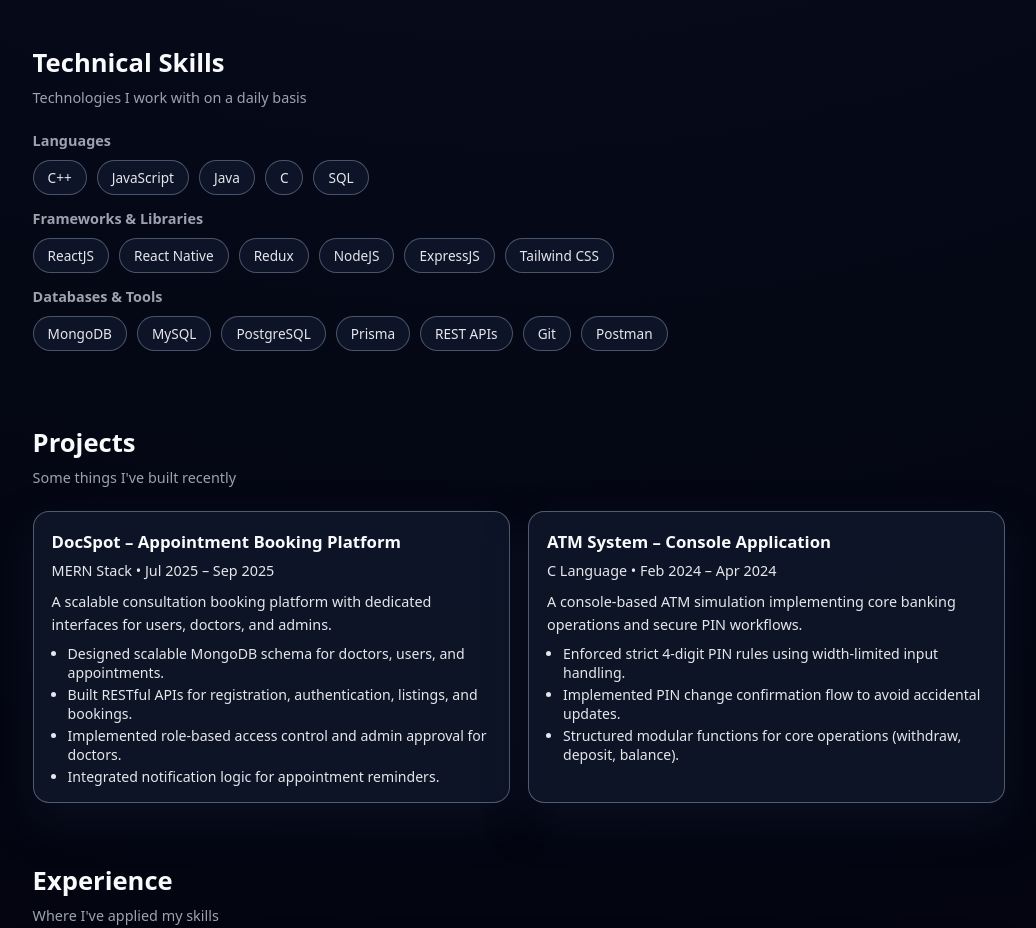
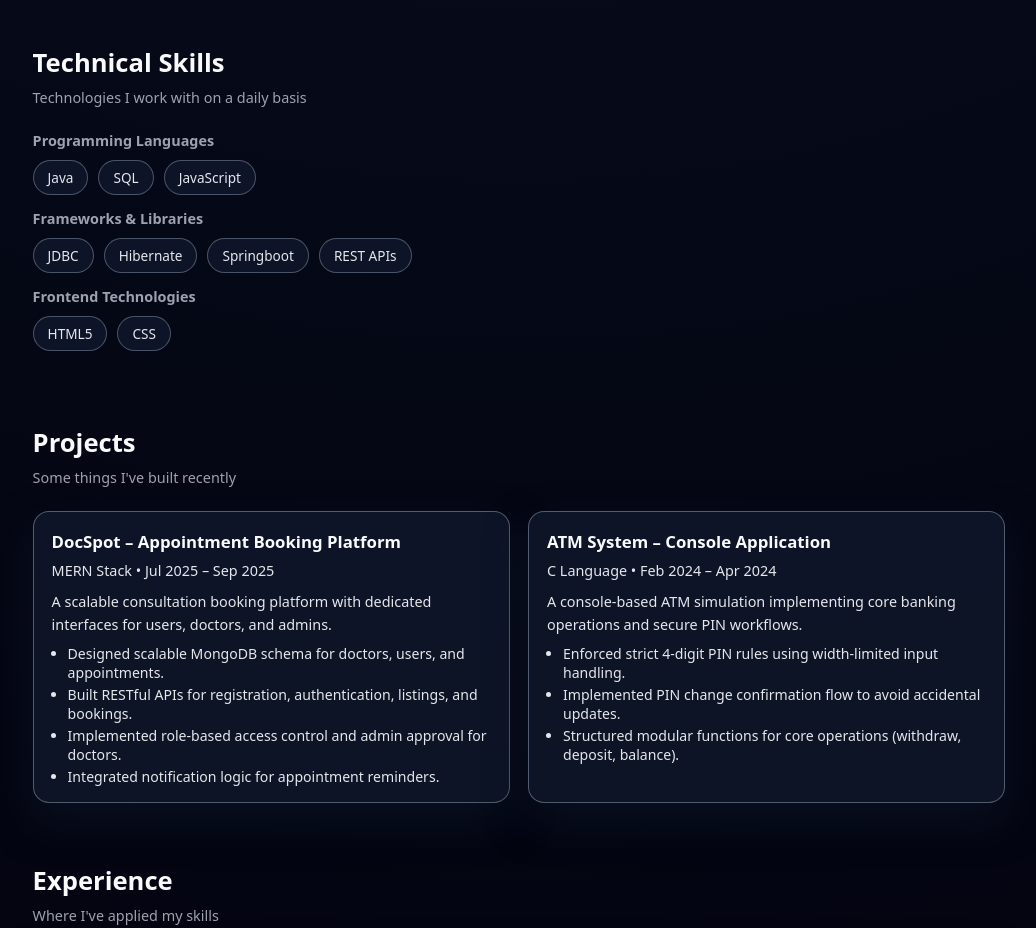
Before and after one commit to Balaji13052004/My-Portfolio, a React (Vite) app: page / in a window 1280 px wide. Shown: the part 1160-2088 px from the top of the page, without its empty margins (121-1157 px from the left). Built offline with nearby package versions, Linux system fonts and the light colour scheme.

Commit message:
Update skill groups and their items in Skills component

```diff
--- a/src/components/Skills.jsx
+++ b/src/components/Skills.jsx
@@ -2,16 +2,16 @@ import React from "react";
 
 const skillGroups = [
   {
-    title: "Languages",
-    items: ["C++", "JavaScript", "Java", "C", "SQL"],
+    title: "Programming Languages",
+    items: [ "Java","SQL","JavaScript"],
   },
   {
     title: "Frameworks & Libraries",
-    items: ["ReactJS", "React Native", "Redux", "NodeJS", "ExpressJS", "Tailwind CSS"],
+    items: ["JDBC","Hibernate","Springboot","REST APIs"],
   },
   {
-    title: "Databases & Tools",
-    items: ["MongoDB", "MySQL", "PostgreSQL", "Prisma", "REST APIs", "Git", "Postman"],
+    title: "Frontend Technologies",
+    items: ["HTML5","CSS"],
   },
 ];
 
```
